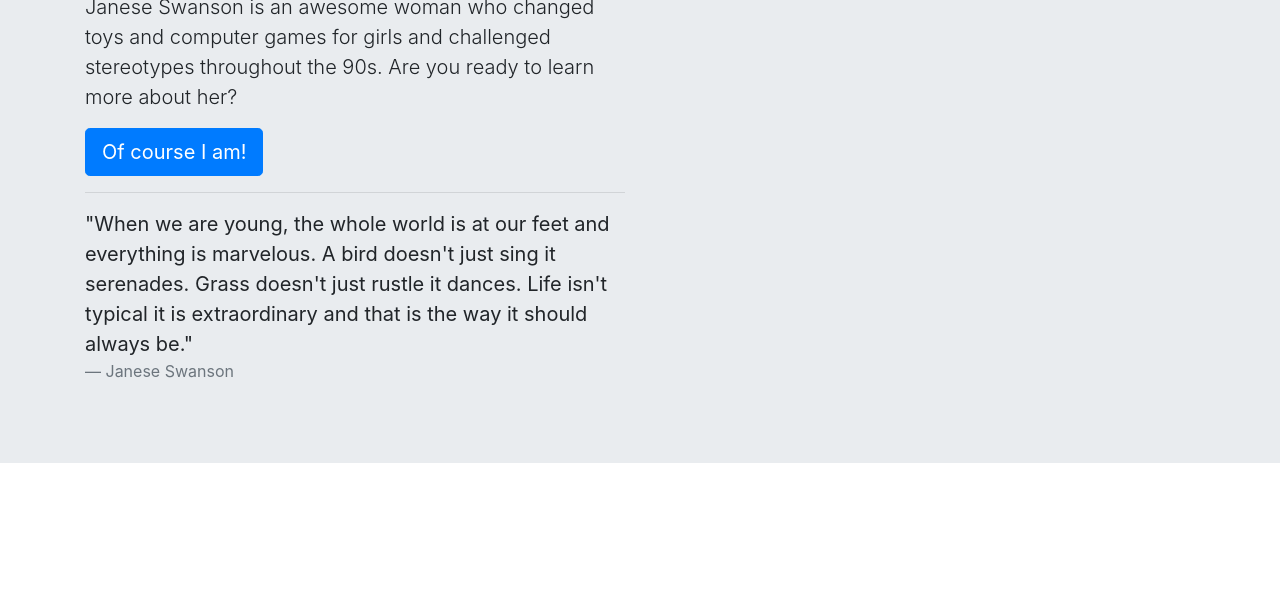
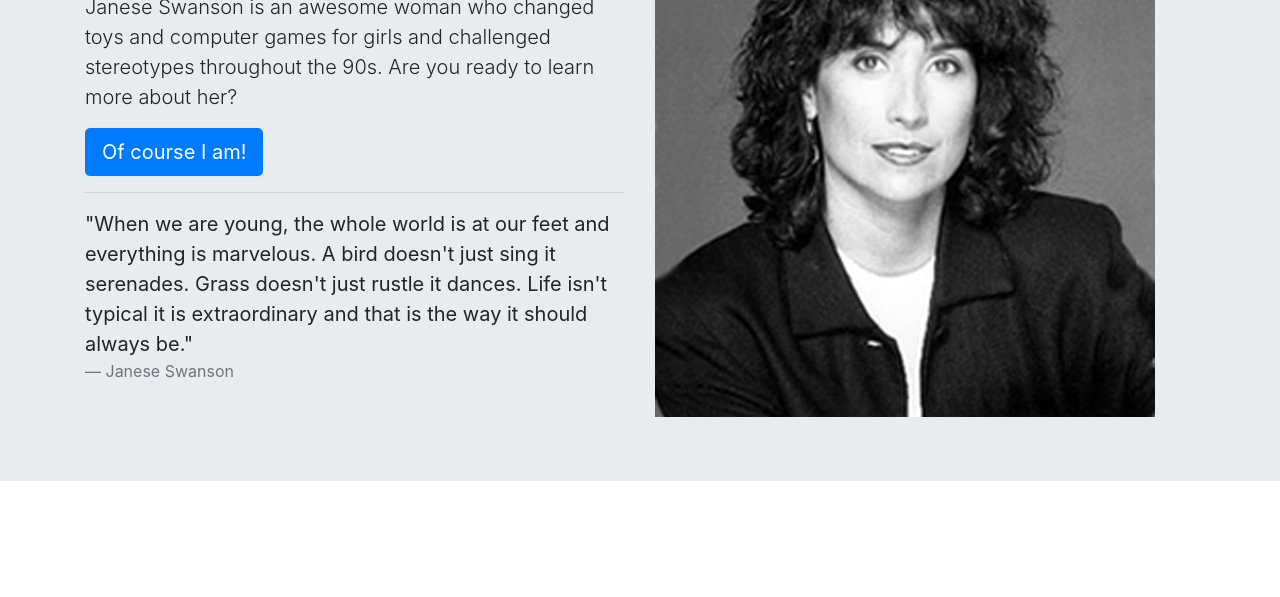
Before and after one commit to hazza579/Hackathon-March-2020, a plain HTML site: page index.html in a window 1280 px wide. Shown: the part 203-800 px from the top of the page. Drawn offline with nearby package versions, Linux system fonts and the light colour scheme; the site is published under a folder, as on GitHub Pages, so addresses that start at the root find nothing.

Commit message:
jumbotron and picture added

```diff
--- /dev/null
+++ b/asset/css/style.css
@@ -0,0 +1,6 @@
+/* Jumbotron */
+
+.jumbotron-image {
+    width: 100%;
+    height: auto;
+}
--- a/index.html
+++ b/index.html
@@ -40,7 +40,7 @@
 	<div class="jumbotron jumbotron-fluid">
 		<div class="container">
 			<div class="row">
-				<div class="col-6">
+				<div class="col-md-8 col-lg-6">
 					<h1 class="display-4">Janese Swanson</h1>
 					<p class="lead">Janese Swanson is an awesome woman who changed toys and computer games for girls and
 						challenged
@@ -54,8 +54,8 @@
 						<footer class="blockquote-footer">Janese Swanson</footer>
 					</blockquote>
 				</div>
-				<div class="col-6">
-					<img src="/images/janese-headshot.jpg"
+				<div class="col-md-4 col-lg-6">
+					<img src="asset/images/janese-headshot.jpg" alt="Janese Swanson" class="jumbotron-image">
                 </div>
 			</div>
 		</div>
```
Also changed, not shown: asset/images/janese-headshot.jpg (renamed from images/janese-headshot.jpg), style.css (deleted).
